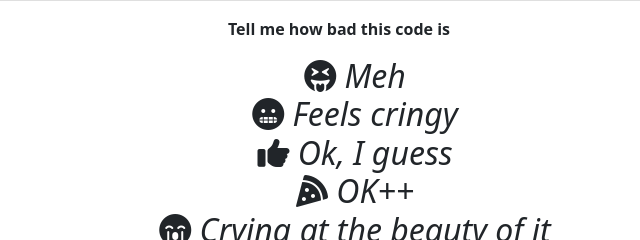
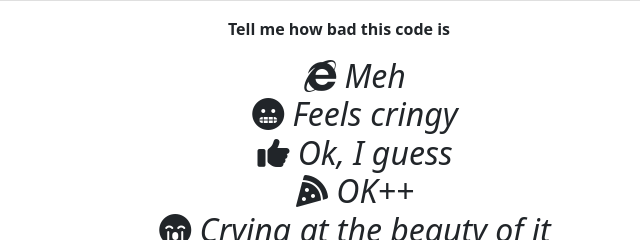
Before and after one commit to Programophobia/Bootstrap-RWD-use, a website: page src/subpages/lifestyle/survey.html in a window 1280 px wide. Shown: the top 240 px of the page, 301-941 px from the left. Drawn offline with nearby package versions, Linux system fonts and the light colour scheme.

Commit message:
Fa changed

```diff
--- a/src/subpages/lifestyle/survey.html
+++ b/src/subpages/lifestyle/survey.html
@@ -16,7 +16,7 @@
               <p class="text-center"><strong>Tell me how bad this code is</strong></p>
               <ul class="h2 rating justify-content-center text-center pb-3" data-mdb-toggle="rating">
                 <li title="Bad" class="x">
-                 <i class="  fa-solid fa-face-grin-tongue-squint" title="Bad" ></i> <i  title="Bad"> Meh</i>
+                 <i class="fa-brands fa-internet-explorer" title="Bad" ></i> <i  title="Bad"> Meh</i>
                 </li>
                 <li title="Poor" class="x">
                     <i class="fa-solid fa-face-grimace"></i><i> Feels cringy</i>
```
